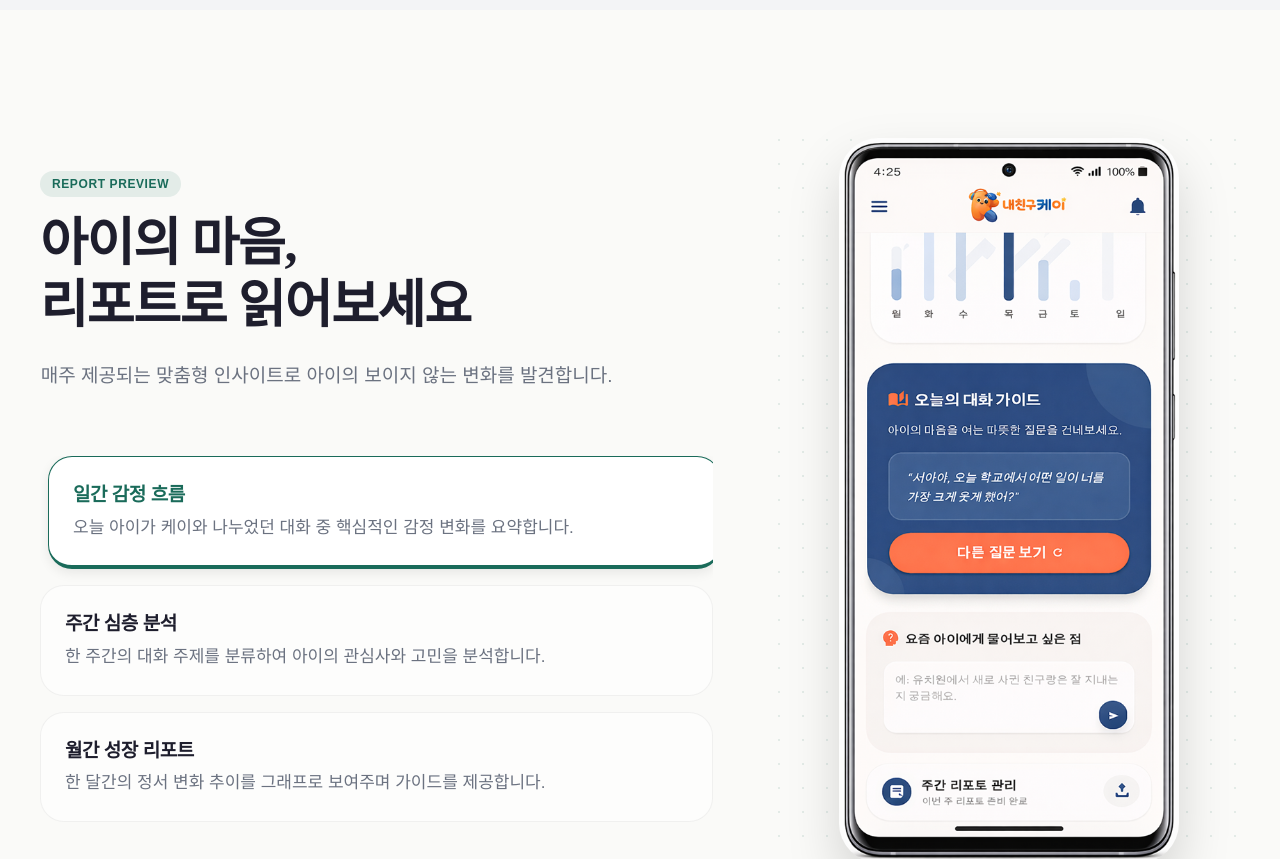
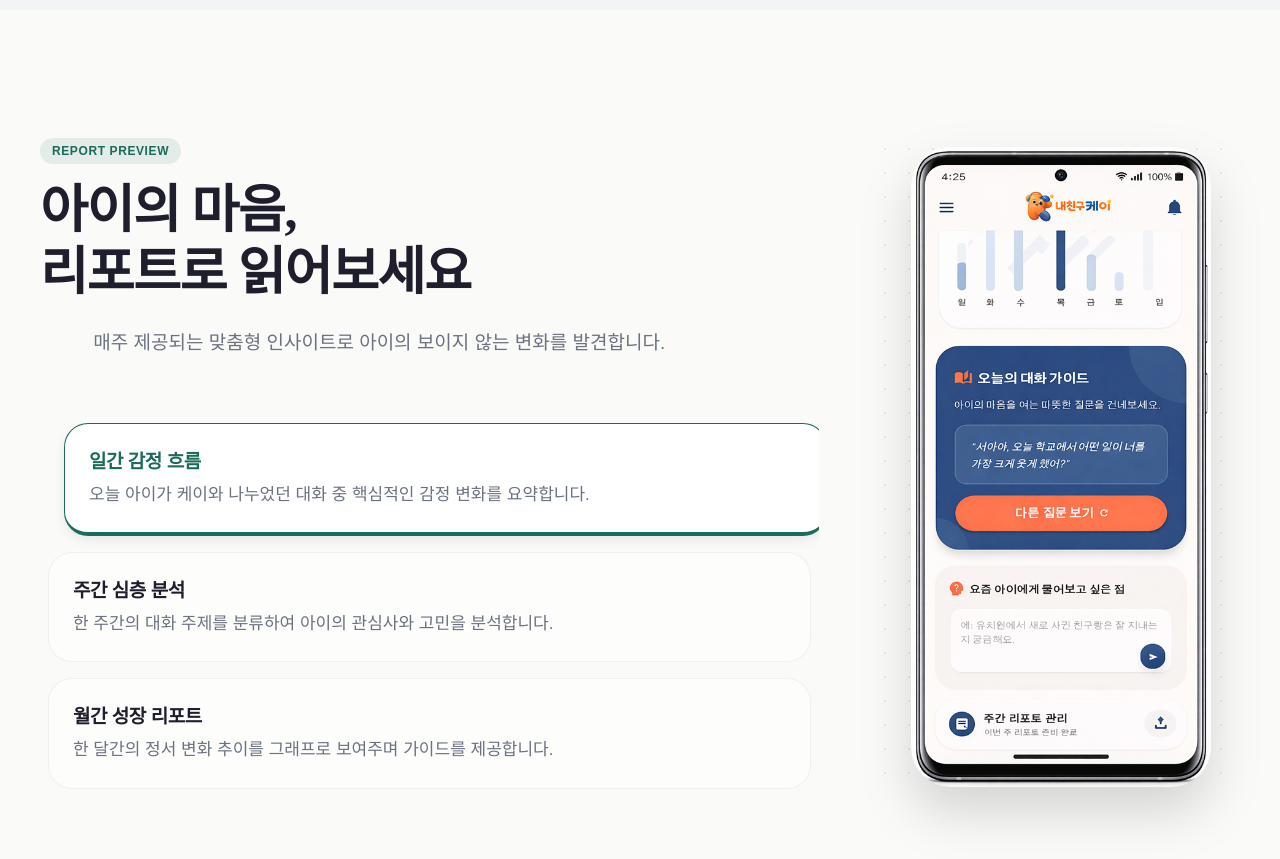
Before and after one commit to humease21/K-Bestie2, a React (Vite) app: page / in a window 1280 px wide. Shown: the part 5300-6159 px from the top of the page. Built offline with nearby package versions, Linux system fonts and the light colour scheme; no server answers; a web font is replaced by a local one.

Commit message:
style: expand report card area and reduce image width to prevent clipping

```diff
--- a/src/pages/HomePage.tsx
+++ b/src/pages/HomePage.tsx
@@ -319,13 +319,13 @@ export default function HomePage() {
       {/* S6. Report Preview */}
       <section id="report" className="py-24 md:py-32 bg-warm-white px-6">
         <div className="max-w-[1200px] mx-auto grid grid-cols-1 lg:grid-cols-12 gap-12 lg:gap-16 items-center">
-          <div className="lg:col-span-7 text-center lg:text-left">
+          <div className="lg:col-span-8 text-center lg:text-left">
             <motion.div initial={{ opacity: 0, y: 30 }} whileInView={{ opacity: 1, y: 0 }} viewport={{ once: true }}>
               <SectionHeader badge="REPORT PREVIEW" title={"아이의 마음,\n리포트로 읽어보세요"} sub="매주 제공되는 맞춤형 인사이트로 아이의 보이지 않는 변화를 발견합니다." center={false} />
             </motion.div>
 
             {/* Horizontal Tabs on Mobile */}
-            <div className="flex lg:flex-col gap-2 md:gap-4 mt-6 md:mt-8 overflow-x-auto pb-2 px-4 lg:px-0 no-scrollbar -mx-6 lg:mx-0">
+            <div className="flex lg:flex-col gap-2 md:gap-4 mt-6 md:mt-8 overflow-x-auto pb-2 px-4 lg:px-2 no-scrollbar -mx-6 lg:mx-0">
               {[
                 { id: "daily", title: "일간", fullTitle: "일간 감정 흐름", desc: "오늘 아이가 케이와 나누었던 대화 중 핵심적인 감정 변화를 요약합니다." },
                 { id: "weekly", title: "주간", fullTitle: "주간 심층 분석", desc: "한 주간의 대화 주제를 분류하여 아이의 관심사와 고민을 분석합니다." },
@@ -336,7 +336,7 @@ export default function HomePage() {
                   onClick={() => setReportTab(tab.id as any)}
                   className={`flex-1 lg:flex-none text-center lg:text-left p-3 md:p-6 rounded-xl border transition-all duration-300 min-w-[90px] md:min-w-[120px] ${
                     reportTab === tab.id
-                      ? "bg-pure-white border-primary-deep shadow-md lg:translate-x-2 border-b-4"
+                      ? "bg-pure-white border-primary-deep shadow-md lg:translate-x-4 border-b-4"
                       : "bg-pure-white/50 border-black/5 hover:border-black/10"
                   }`}
                 >
@@ -359,7 +359,7 @@ export default function HomePage() {
               </p>
             </div>
           </div>
-          <div className="lg:col-span-5 flex justify-center items-center order-last lg:order-none">
+          <div className="lg:col-span-4 flex justify-center items-center order-last lg:order-none">
             <div className="relative w-full flex items-center justify-center">
               <div className="absolute inset-0 opacity-10 pointer-events-none" style={{ backgroundImage: 'radial-gradient(circle at 2px 2px, #1A6B5A 1px, transparent 0)', backgroundSize: '24px 24px' }}></div>
               <AnimatePresence mode="wait">
@@ -371,7 +371,7 @@ export default function HomePage() {
                   transition={{ duration: 0.4 }}
                   className="w-full h-full flex items-center justify-center relative z-10"
                 >
-                  <div className="relative w-full max-w-[280px] lg:max-w-[340px] drop-shadow-2xl mx-auto">
+                  <div className="relative w-full max-w-[260px] lg:max-w-[300px] drop-shadow-2xl mx-auto">
                     <img
                       src={
                         reportTab === 'daily' ? "/images/M4.png" :
```
